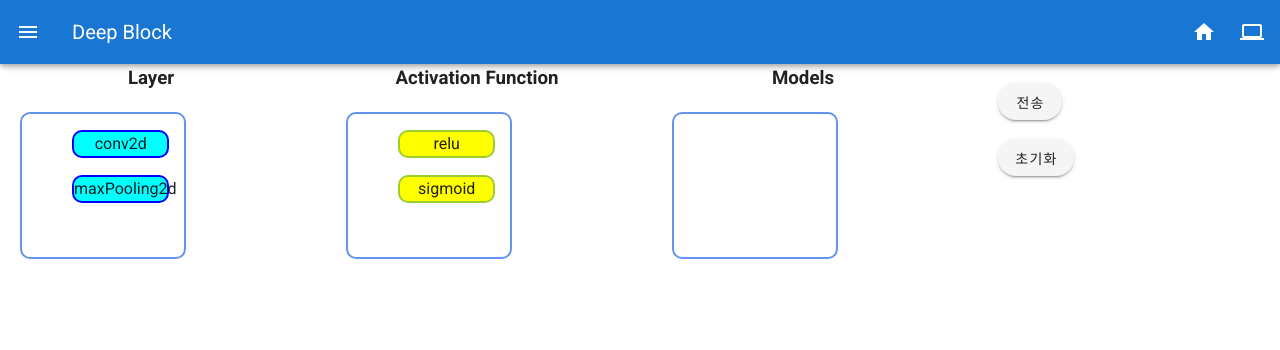
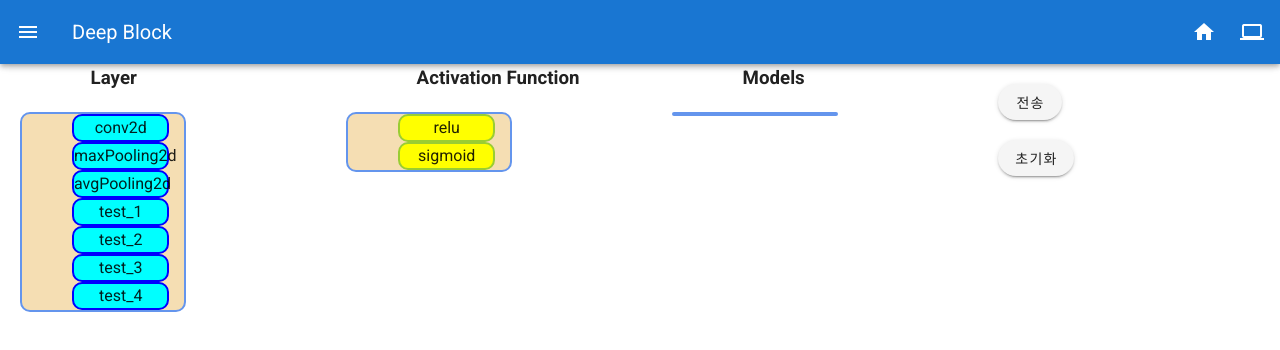
Before and after one commit to devsungmin/Deepblock-Frontend-Study, a Vue app in the folder final-study/: page /board in a window 1280 px wide. Shown: the top 350 px of the page. Built offline with nearby package versions, Linux system fonts and the light colour scheme.

Commit message:
웹 폰트 적용 및 차트 구현 틀

```diff
--- a/final-study/package.json
+++ b/final-study/package.json
@@ -12,7 +12,8 @@
     "vue": "^2.6.11",
     "vue-router": "^3.1.6",
     "vuedraggable": "^2.23.2",
-    "vuetify": "^2.2.11"
+    "vuetify": "^2.2.11",
+    "billboard.js": "git://github.com/naver/billboard.js.git#nightly"
   },
   "devDependencies": {
     "@vue/cli-plugin-babel": "~4.3.0",
--- a/final-study/src/components/Board.vue
+++ b/final-study/src/components/Board.vue
@@ -8,6 +8,9 @@
                         {{element.type}}
                     </div>
                 </draggable>
+                <div>
+
+                </div>
             </v-col>
             <!-- activation function  -->
             <v-col cols="9" sm="6" md="3">
@@ -22,7 +25,7 @@
                 <v-col cols="9" sm="6" md="3">
                     <h3>Models</h3>
                     <draggable class="Models" :list="models" :group="{ type: 'models', put: true }" @change="log">
-                        <div class="models-group-item" id="models" v-for="element in models" :key="element.ID">
+                        <div class="models-group-item layer_t acti_t" id="models" v-for="element in models" :key="element.ID">
                             {{element.type}}
                         </div>
                     </draggable>
@@ -50,7 +53,12 @@
         data : () => ({
             layer: [
                 { type: "conv2d", ID: "l0"},
-                { type: "maxPooling2d", ID: "l1"}
+                { type: "maxPooling2d", ID: "l1"},
+                { type: "avgPooling2d", ID: "l2"},
+                { type: "test_1", ID: "l3"},
+                { type: "test_2", ID: "l4"},
+                { type: "test_3", ID: "l5"},
+                { type: "test_4", ID: "l6"}
             ],
             activation:[
                 { type: "relu", ID:"a0" },
@@ -78,21 +86,24 @@
 </script>
 
 <style>
-@import url('https://fonts.googleapis.com/css2?family=Nanum+Gothic:wght@700&display=swap');
+@import url("https://fonts.googleapis.com/css2?family=Nanum+Gothic:wght@700&display=swap");
 @font-face {
-    font-family: 'Nanum Gothic', sans-serif;
-    src: local(NanumGothic), url('https://fonts.googleapis.com/css2?family=Nanum+Gothic:wght@700&display=swap') format("woff2");
+  font-family: "Nanum Gothic", sans-serif;
+  src: local(NanumGothic),
+    url("https://fonts.googleapis.com/css2?family=Nanum+Gothic:wght@700&display=swap")
+      format("woff2");
 }
-template {
-    font-family: 'East Sea Dokdo', cursive;
+body {
+    font-family: "Nanum Gothic";
 }
 h1{ color: black; }
-h3{ text-align: center;}
+h3{ padding-left: 30%;}
 .layer, .activation, .Models {
     position: absolute;
     width: 13%;
-    height: 20%;
+    height: auto;
     border: 2px solid cornflowerblue;
+    background: wheat;
     border-radius: 10px;
     margin: 20px;
     text-align: center;
@@ -100,7 +111,7 @@ h3{ text-align: center;}
 .resultBtn, .resetBtn{
     margin: 20px;
 }
-#layer {
+#layer, .layer_t{
     width: 60%;
     height: auto;
     background:cyan;
@@ -108,9 +119,8 @@ h3{ text-align: center;}
     text-align: center;
     border-radius: 10px;
     margin-left: 50px;
-    margin-top: 10%;
   }
-  #activation {
+  #activation, .acti_t{
     width: 60%;
     height: auto;
     background: yellow;
@@ -118,14 +128,13 @@ h3{ text-align: center;}
       text-align: center;
       border-radius: 10px;
       margin-left: 50px;
-      margin-top: 10%;
   }
-  #models {
+  /* #models {
     width: 60%;
     height: auto;
     border: 2px solid black;
     text-align: center;
     border-radius: 10px;
     margin-left: 50px;
-  }
+  } */
 </style>
```
Also changed, not shown: final-study/src/components/chart.js (added, +14 -0 lines), final-study/src/components/chart.vue (added, +16 -0 lines), 2 other files (tests, documents, lock files or other folders).
